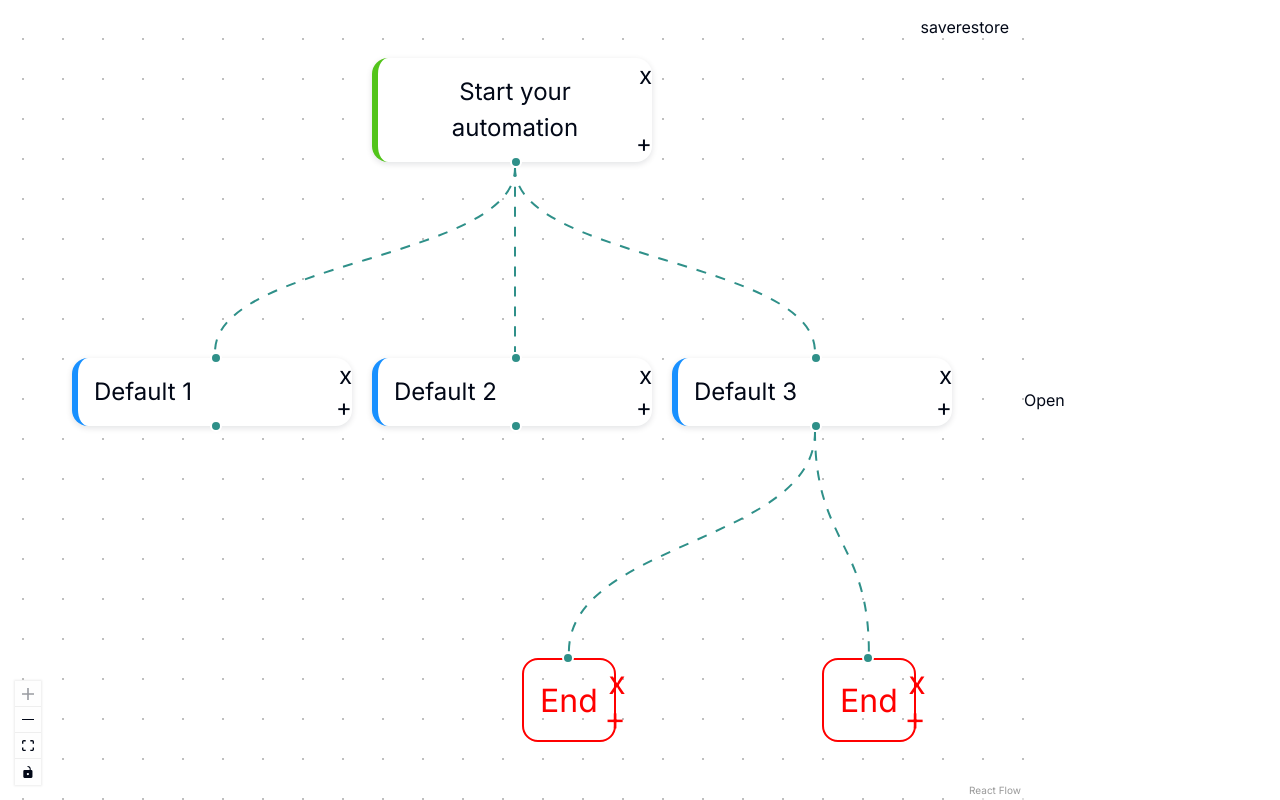
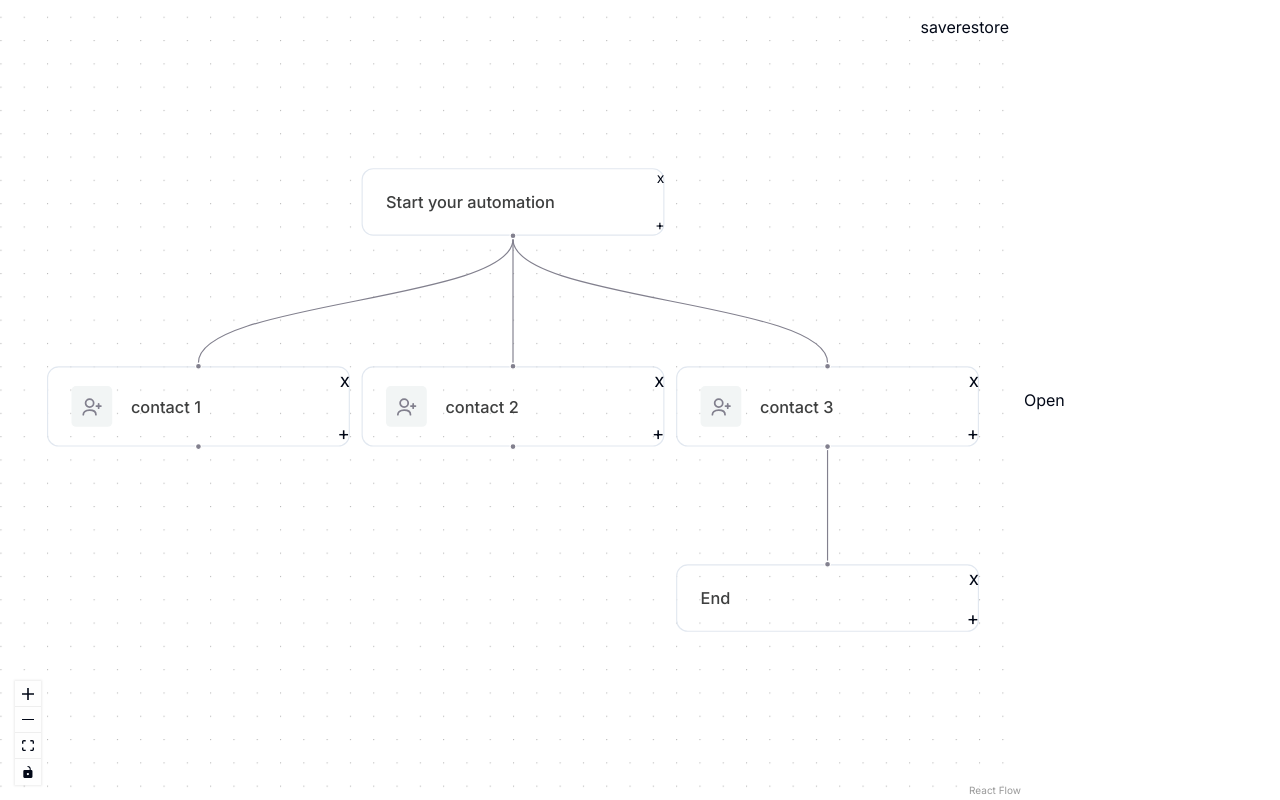
Before and after one commit to devmuhib01/automation-nextjs, a Next.js app: page / in a window 1280 px wide. Built offline with nearby package versions, Linux system fonts and the light colour scheme.

Commit message:
update nodes

```diff
--- a/app/globals.css
+++ b/app/globals.css
@@ -68,15 +68,30 @@
   }
 }
 
+@layer components {
+  .node__item {
+    @apply flex items-center gap-4 px-5 py-4 border rounded-[10px] cursor-pointer;
+  }
+}
+
 .automation__canvas .react-flow {
-  --xy-edge-stroke-default: #2f9089 !important;
+  --xy-edge-stroke-default: #82808e !important;
+  --xy-edge-stroke-selected-default: #82808e !important;
+  --xy-node-border-default: none !important;
+  --xy-node-boxshadow-hover-default: none !important;
+  --xy-node-boxshadow-selected-default: none !important;
 }
 .automation__canvas .react-flow .react-flow__handle {
-  background-color: #2f9089 !important;
+  background-color: #82808e !important;
 }
 
 .automation__canvas .react-flow__node-default.selectable.selected {
   box-shadow: none;
+}
+
+.react-flow__node {
+  width: 260px !important;
+  /* height: 68px !important; */
 }
 
 .react-flow__node,
@@ -86,29 +101,5 @@
 }
 
 .react-flow__edge-path {
-  stroke: #2f9089;
+  stroke: #82808e;
 }
-
-.node__item {
-  position: relative;
-  display: flex;
-  align-items: center;
-  gap: 10px;
-  padding: 8px;
-  border-radius: 8px;
-  border-left-width: 3px;
-  border-left-style: solid;
-  background-color: #fff;
-  box-shadow: 0 1px 3px 0 rgba(0, 20, 32, 0.12);
-  transition: box-shadow 0.2s ease-in-out;
-  cursor: pointer;
-  margin: 0px 5px;
-}
-
-.node__output {
-  border: 1px solid red;
-  padding: 8px;
-  color: red;
-  margin: 0px 5px;
-  border-radius: 8px;
-}
--- a/components/Automation/Automation.jsx
+++ b/components/Automation/Automation.jsx
@@ -42,7 +42,7 @@ const Automation = () => {
       );
 
       // Create a d3 tree layout
-      const treeLayout = tree().nodeSize([150, 150]);
+      const treeLayout = tree().nodeSize([270, 170]);
       treeLayout(root);
 
       // Assign calculated positions to nodes
@@ -65,7 +65,7 @@ const Automation = () => {
 
   const onConnect = useCallback((connection) => {
     // connection.sourceHandle = "bottom"; // Connect from the bottom handle
-    connection.animated = true; // Enable animation for the connection
+    // connection.animated = true; // Enable animation for the connection
 
     setEdges((eds) => addEdge(connection, eds));
   }, []);
@@ -103,14 +103,14 @@ const Automation = () => {
     }
   };
 
-  const addNewNode = (sourceNodeId, nodeType) => {
+  const addNewNode = (sourceNodeId, node) => {
     const newNodeId = Math.floor(Math.random() * 99999) + 1;
 
     const newNode = {
       id: newNodeId.toString(),
-      type: nodeType,
+      type: node.type,
       data: {
-        label: `New  ${nodeType} ${newNodeId}`,
+        label: `New  ${node.type} ${newNodeId}`,
         onDeleteNode,
         onAddNode: addNewNode,
       },
@@ -122,7 +122,6 @@ const Automation = () => {
         id: `e${sourceNodeId}-${newNodeId}`,
         source: sourceNodeId,
         target: newNodeId.toString(),
-        animated: true,
       })
     );
   };
@@ -156,7 +155,6 @@ const Automation = () => {
           <ReactFlow
             nodes={nodes.map((node) => ({
               ...node,
-              type: node.type || "default",
               data: {
                 ...node.data,
                 onDeleteNode,
--- a/components/Nodes/DefaultNode.jsx
+++ b/components/Nodes/CreateContactNode.jsx
@@ -2,13 +2,13 @@ import React from "react";
 import NodeComponent from "@/components/Nodes/NodeComponent";
 import { Handle } from "@xyflow/react";
 
-const DefaultNode = ({ id, type, data }) => (
-  <div className="node__item" style={{ borderColor: "rgb(24, 144, 255)" }}>
+const CreateContactNode = ({ id, type, data }) => (
+  <>
     <Handle type="target" position="top" />
     <NodeComponent id={id} data={data} type={type} />
 
     <Handle type="source" position="bottom" />
-  </div>
+  </>
 );
 
-export default DefaultNode;
+export default CreateContactNode;
--- a/components/Nodes/EndNode.jsx
+++ b/components/Nodes/EndNode.jsx
@@ -3,12 +3,12 @@ import NodeComponent from "@/components/Nodes/NodeComponent";
 import { Handle } from "@xyflow/react";
 
 const EndNode = ({ id, type, data }) => (
-  <div className="node__output">
+  <>
     <Handle type="target" position="top" />
     <NodeComponent id={id} data={data} type={type} />
 
     {/* <Handle type="source" position="bottom" /> */}
-  </div>
+  </>
 );
 
 export default EndNode;
--- a/components/Nodes/InputNode.jsx
+++ b/components/Nodes/InputNode.jsx
@@ -3,12 +3,12 @@ import NodeComponent from "@/components/Nodes/NodeComponent";
 import { Handle } from "@xyflow/react";
 
 const InputNode = ({ id, type, data }) => (
-  <div className="node__item" style={{ borderColor: "rgb(82, 196, 26)" }}>
+  <>
     {/* <Handle type="target" position="top" /> */}
     <NodeComponent id={id} data={data} type={type} />
 
     <Handle type="source" position="bottom" />
-  </div>
+  </>
 );
 
 export default InputNode;
--- a/components/Nodes/NodeComponent.jsx
+++ b/components/Nodes/NodeComponent.jsx
@@ -1,14 +1,24 @@
 "use client";
 
 import React, { useState } from "react";
-import { nodeTypeOptions } from "@/constants";
+import { nodesIcon, nodeTypeOptions } from "@/constants";
 
 const NodeComponent = ({ id, data, type }) => {
   const [dropdownVisible, setDropdownVisible] = useState(false);
 
   return (
-    <div>
-      <p>{data.label}</p>
+    <div className="node__item">
+      {nodesIcon[type]?.icon && (
+        <span
+          style={{ background: nodesIcon[type]?.bg }}
+          className="w-[35px] h-[35px] flex items-center justify-center rounded"
+        >
+          {nodesIcon[type]?.icon}
+        </span>
+      )}
+      <p className="text-[14px] leading-6 text-[#3E3F3F] font-medium">
+        {data.label}
+      </p>
       <button
         style={{
           position: "absolute",
@@ -23,6 +33,7 @@ const NodeComponent = ({ id, data, type }) => {
       >
         x
       </button>
+
       {type && type !== "output" && (
         <button
           style={{
@@ -51,12 +62,12 @@ const NodeComponent = ({ id, data, type }) => {
             zIndex: 10,
           }}
         >
-          {nodeTypeOptions.map((type) => (
+          {nodeTypeOptions.map((node) => (
             <div
-              key={type}
+              key={node.id}
               onClick={() => {
                 setDropdownVisible(false);
-                data.onAddNode(id, type);
+                data.onAddNode(id, node);
               }}
               style={{
                 padding: "5px 10px",
@@ -64,7 +75,7 @@ const NodeComponent = ({ id, data, type }) => {
                 borderBottom: "1px solid #ccc",
               }}
             >
-              {type}
+              {node.type}
             </div>
           ))}
         </div>
--- a/constants/index.js
+++ b/constants/index.js
@@ -20,20 +20,20 @@ export const initialNodes = [
   },
   {
     id: "2",
-    type: "default",
-    data: { label: "Default 1" },
+    type: "contact",
+    data: { label: "contact 1" },
     position: { x: 0, y: 0 },
   },
   {
     id: "3",
-    type: "default",
-    data: { label: "Default 2" },
+    type: "contact",
+    data: { label: "contact 2" },
     position: { x: 0, y: 0 },
   },
   {
     id: "4",
-    type: "default",
-    data: { label: "Default 3" },
+    type: "contact",
+    data: { label: "contact 3" },
     position: { x: 0, y: 0 },
   },
   {
@@ -42,20 +42,13 @@ export const initialNodes = [
     data: { label: "End" },
     position: { x: 0, y: 0 },
   },
-  {
-    id: "7",
-    type: "end",
-    data: { label: "End" },
-    position: { x: 0, y: 0 },
-  },
 ];
 
 export const initialEdges = [
-  { id: "e1-2", source: "1", target: "2", animated: true },
-  { id: "e1-3", source: "1", target: "3", animated: true },
-  { id: "e1-4", source: "1", target: "4", animated: true },
-  { id: "e4-6", source: "4", target: "6", animated: true },
-  { id: "e4-7", source: "4", target: "7", animated: true },
+  { id: "e1-2", source: "1", target: "2" },
+  { id: "e1-3", source: "1", target: "3" },
+  { id: "e1-4", source: "1", target: "4" },
+  { id: "e4-6", source: "4", target: "6" },
 ];
 
 export const nodeTypeOptions = [
--- a/constants/nodeTypes.js
+++ b/constants/nodeTypes.js
@@ -1,9 +1,9 @@
-import DefaultNode from "@/components/Nodes/DefaultNode";
+import CreateContactNode from "@/components/Nodes/CreateContactNode";
 import EndNode from "@/components/Nodes/EndNode";
 import InputNode from "@/components/Nodes/InputNode";
 
 export const nodeTypes = {
   input: InputNode,
-  default: DefaultNode,
+  contact: CreateContactNode,
   end: EndNode,
 };
```
